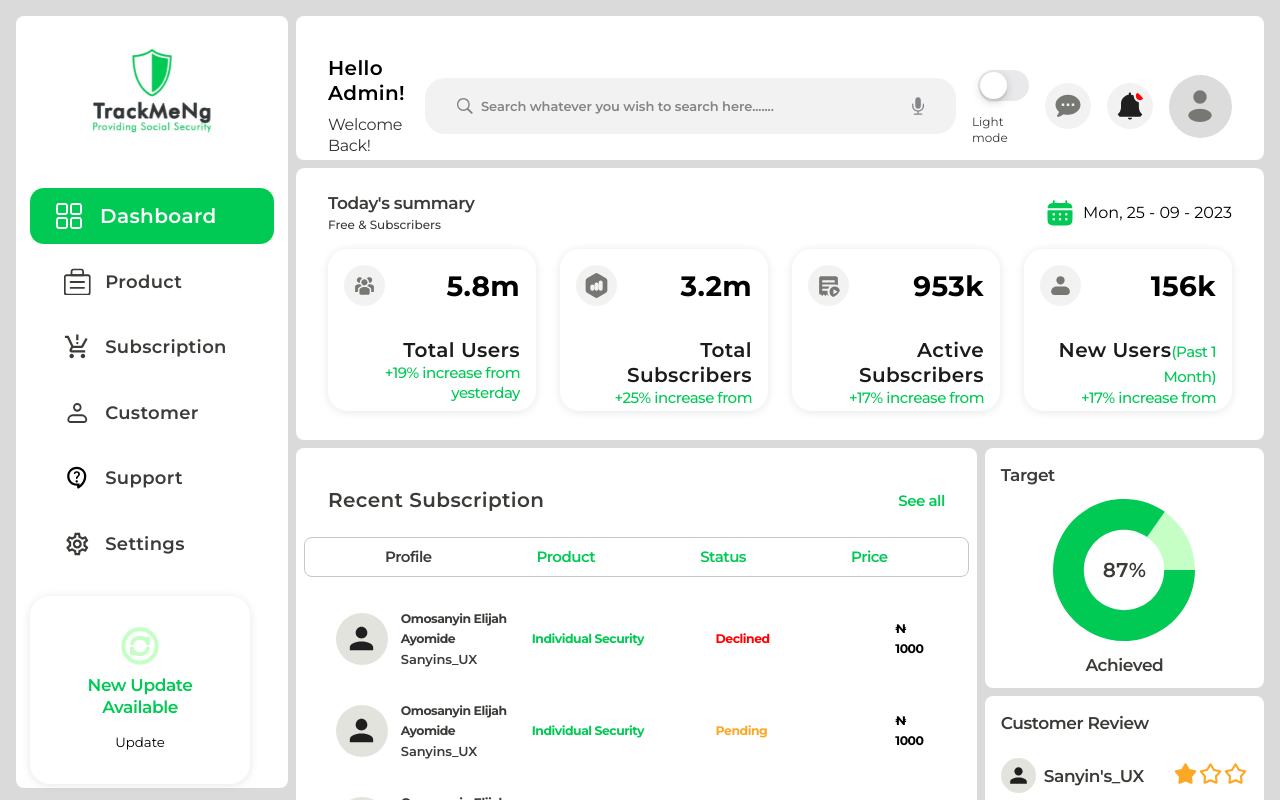
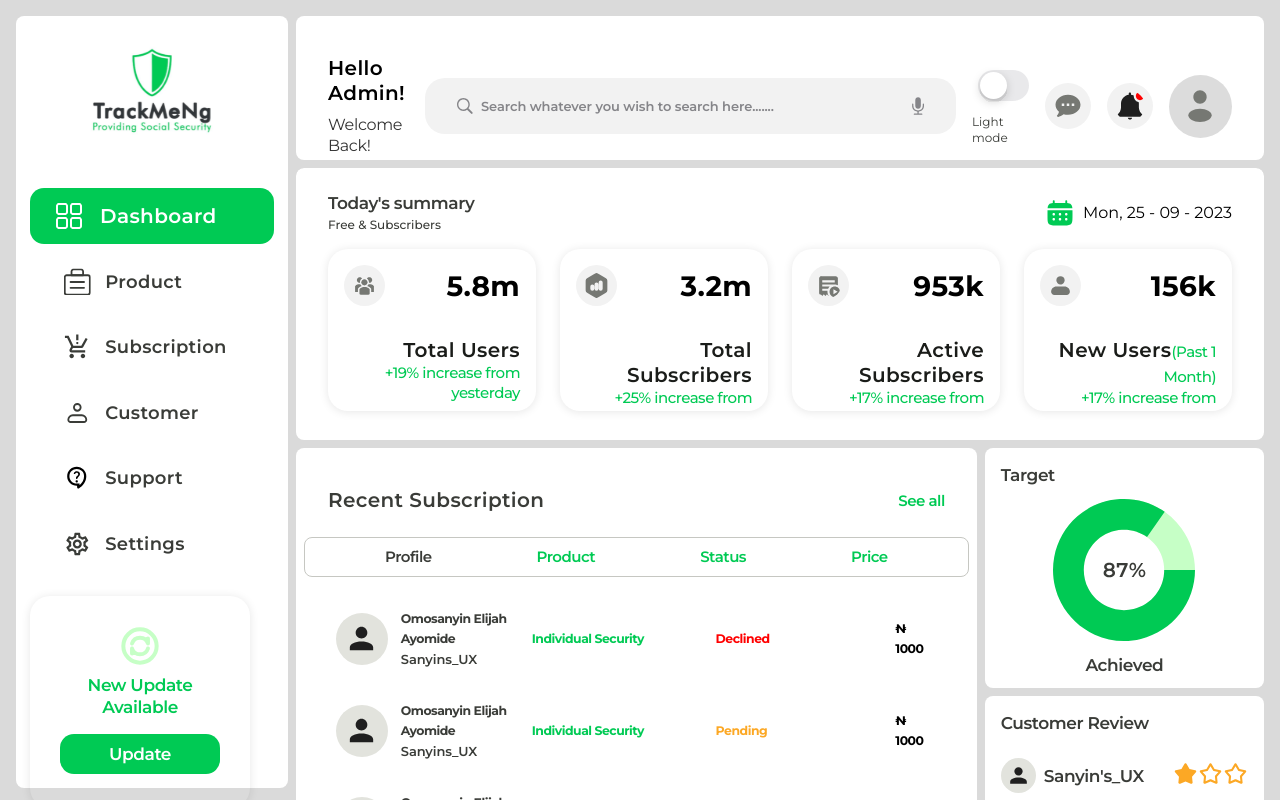
Before and after one commit to TrackMe-NG/dashboard_main, a React (Vite) app: page / in a window 1280 px wide. Built offline with nearby package versions, Linux system fonts and the light colour scheme.

Commit message:
chores: updated variables

```diff
--- a/src/styles/_variables.scss
+++ b/src/styles/_variables.scss
@@ -48,7 +48,7 @@
 /* BUTTON VARIABLES */
 
 .btn_main {
-  @include flex_center();
+  @include btn_main();
 }
 
 /* HOVER ANIMATIONS */
```
